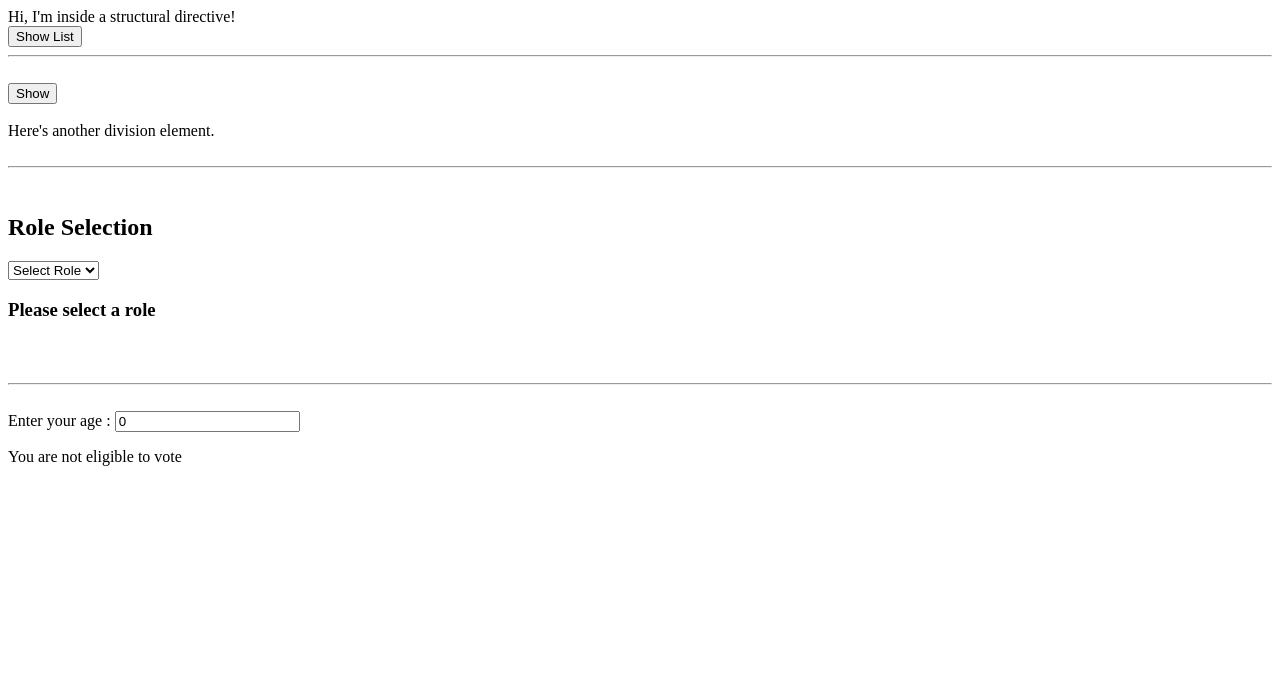
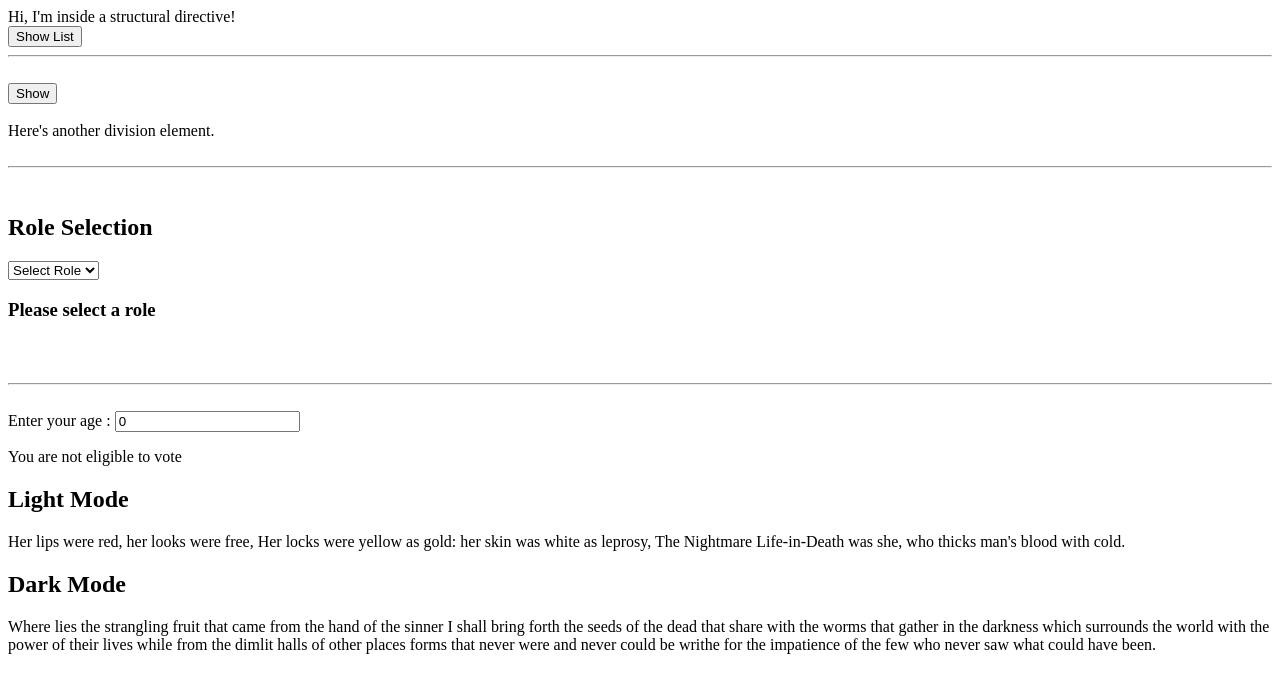
Before and after one commit to darlenewagner/testAngular, an Angular app: page / in a window 1280 px wide. Shown: the top 692 px of the page. Built offline with nearby package versions, Linux system fonts and the light colour scheme.

Commit message:
Updates to app.html

```diff
--- a/src/app/app.html
+++ b/src/app/app.html
@@ -222,3 +222,26 @@
     }
   </div>
 </div>
+
+<!--  Testing Light Mode and Dark Mode -->
+
+<div class="box">
+  <h2>Light Mode</h2>
+  <p>
+    Her lips were red, her looks were free,
+    Her locks were yellow as gold: her skin was white as leprosy,
+    The Nightmare Life-in-Death was she, who thicks man's blood with cold.
+  </p>
+</div>
+
+<div class="box">
+  <h2>Dark Mode</h2>
+  <p>
+    Where lies the strangling fruit that came from the hand of the sinner
+    I shall bring forth the seeds of the dead that share with the worms
+    that gather in the darkness which surrounds the world with the power
+    of their lives while from the dimlit halls of other places forms that
+    never were and never could be writhe for the impatience of the few
+    who never saw what could have been.
+  </p>
+</div>
```
